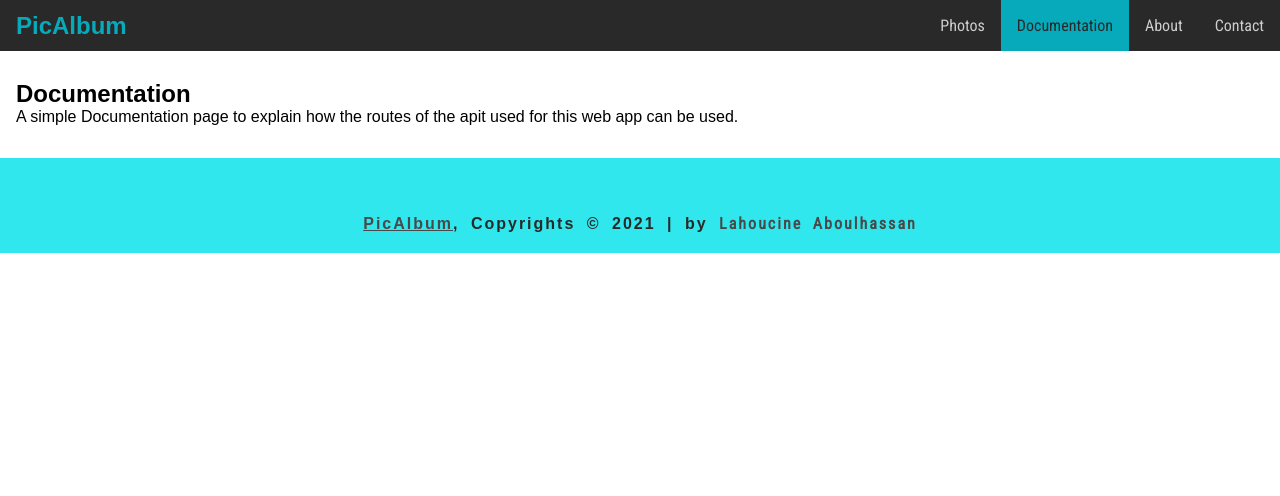
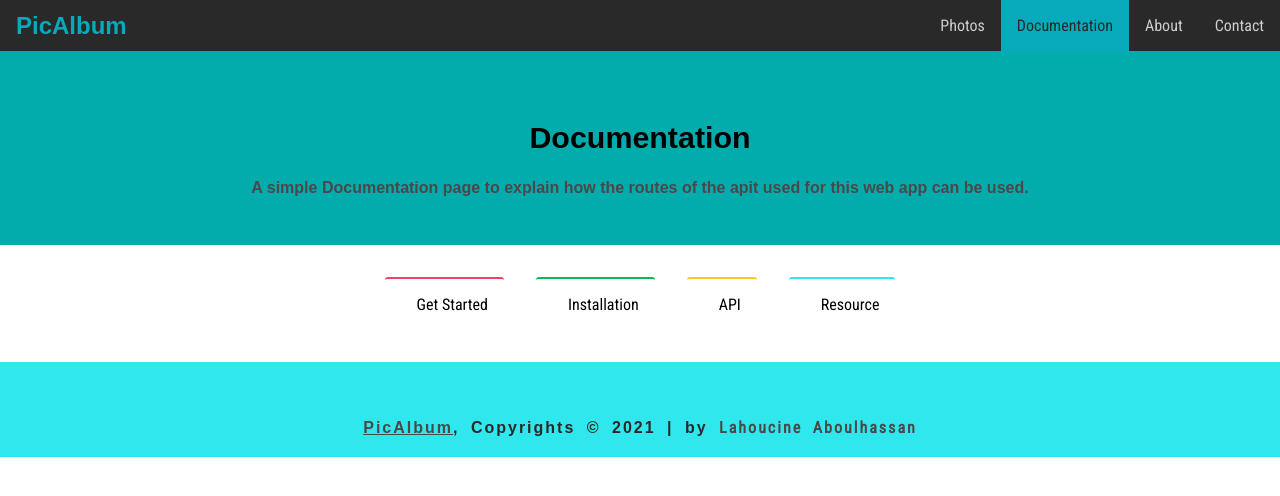
Before and after one commit to LahoucineABOULHASSAN/VueJS_Pic_Album, a Vue app: page /documentation in a window 1280 px wide. Shown: the top 496 px of the page. Built offline with nearby package versions, Linux system fonts and the light colour scheme; some icons are missing; a web font is replaced by a local one.

Commit message:
add style of docheader and docnav

```diff
--- a/package.json
+++ b/package.json
@@ -7,8 +7,10 @@
     "build": "vue-cli-service build"
   },
   "dependencies": {
+    "@highlightjs/vue-plugin": "github:highlightjs/vue-plugin",
     "axios": "^0.21.1",
     "core-js": "^3.6.5",
+    "highlight.js": "^10.7.2",
     "moment": "^2.29.1",
     "vue": "^3.0.0",
     "vue-router": "^4.0.0-0"
--- a/src/views/Documentation.vue
+++ b/src/views/Documentation.vue
@@ -1,15 +1,25 @@
 <template>
-  <section>
-    <h1>Documentation</h1>
-    <p>
-      A simple Documentation page to explain how the routes of the apit used for
-      this web app can be used.
-    </p>
-  </section>
+  <DocHeader />
+  <DocNav />
+  <Doc v-for="(index, doc) in docs" :key="index" :doc="doc" />
 </template>
 
 <script>
-export default {};
+import DocHeader from "./documentation/DocHeader";
+import DocNav from "./documentation/DocNav";
+import Doc from "./documentation/Doc";
+import { ref } from "vue";
+export default {
+  components: {
+    DocHeader,
+    DocNav,
+    Doc,
+  },
+  setup() {
+    const docs = ref([]);
+    return { docs };
+  },
+};
 </script>
 
 <style></style>
--- /dev/null
+++ b/src/views/documentation/Doc.vue
@@ -0,0 +1,17 @@
+<template>
+  <div>
+    <h2>{{ doc.heading }}</h2>
+    <p>
+      {{ doc.paragraph }}
+    </p>
+  </div>
+</template>
+<script>
+export default {
+  props: {
+    doc: Object,
+  },
+};
+</script>
+
+<style></style>
--- /dev/null
+++ b/src/views/documentation/DocHeader.vue
@@ -0,0 +1,23 @@
+<template>
+  <section class="flex flex-column doc-header">
+    <h1>Documentation</h1>
+    <p>
+      A simple Documentation page to explain how the routes of the apit used for
+      this web app can be used.
+    </p>
+  </section>
+</template>
+<style>
+.doc-header {
+  padding: 3rem;
+  background: var(--primaryDark);
+}
+.doc-header h1 {
+  font-size: 1.9rem;
+  margin: 1.5rem 0;
+}
+.doc-header p {
+  font-weight: bold;
+  color: var(--secondary);
+}
+</style>
--- /dev/null
+++ b/src/views/documentation/DocNav.vue
@@ -0,0 +1,65 @@
+<template>
+  <ul class="flex flex-row doc-nav">
+    <li><i class="map signs icon"></i>Get Started</li>
+    <li><i class="cloud download down icon"></i>Installation</li>
+    <li><i class="box icon"></i>API</li>
+    <li><i class="archive icon"></i>Resource</li>
+  </ul>
+</template>
+<style>
+.doc-nav {
+  width: 80%;
+  margin: 2rem auto;
+  justify-content: center;
+}
+.doc-nav li {
+  padding: 1rem;
+  margin: 0 1rem;
+  border-radius: 3px;
+  border-top: 2px solid;
+}
+.doc-nav li:hover {
+  cursor: pointer;
+  background: var(--primaryLighter);
+}
+.doc-nav li i.icon {
+  margin-right: 1rem;
+}
+.doc-nav li:nth-of-type(2n + 1) {
+  border-color: var(--red);
+}
+.doc-nav li:nth-of-type(2n + 2) {
+  border-color: var(--green);
+}
+.doc-nav li:nth-of-type(2n + 3) {
+  border-color: var(--yellow);
+}
+.doc-nav li:nth-of-type(2n + 4) {
+  border-color: var(--primaryLight);
+}
+.doc-nav li:nth-of-type(2n + 1):hover {
+  background: #f740682c;
+}
+.doc-nav li:nth-of-type(2n + 2):hover {
+  background: #06bb572c;
+}
+.doc-nav li:nth-of-type(2n + 3):hover {
+  background: #ffca1b2c;
+}
+.doc-nav li:nth-of-type(2n + 4):hover {
+  background: #1ae5ec2c;
+}
+.doc-nav li:nth-of-type(2n + 1) i.icon {
+  color: var(--red);
+}
+.doc-nav li:nth-of-type(2n + 2) i.icon {
+  color: var(--green);
+}
+.doc-nav li:nth-of-type(2n + 3) i.icon {
+  color: var(--yellow);
+}
+
+.doc-nav li:nth-of-type(2n + 4) i.icon {
+  color: var(--primaryLight);
+}
+</style>
```
Also changed, not shown: src/views/documentation/Header.vue (deleted, +0 -9 lines), 1 other file (tests, documents, lock files or other folders).
